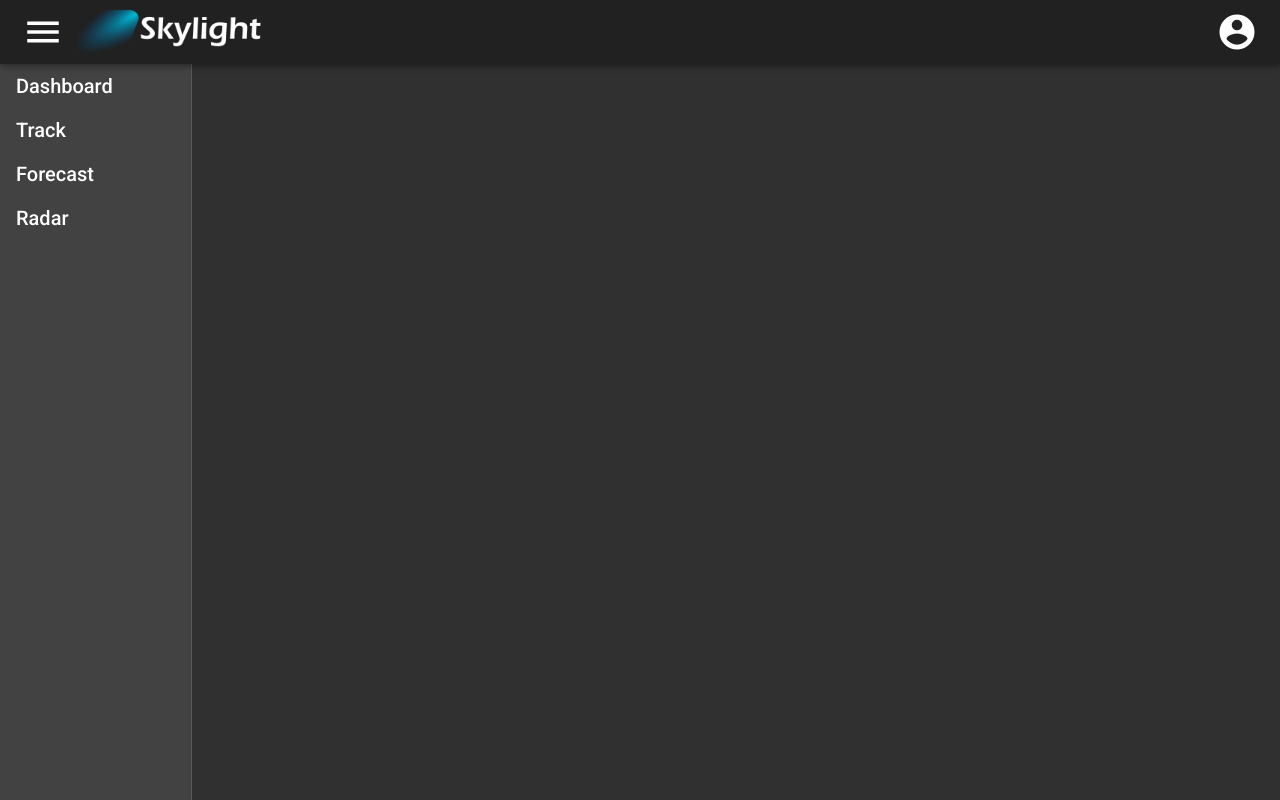
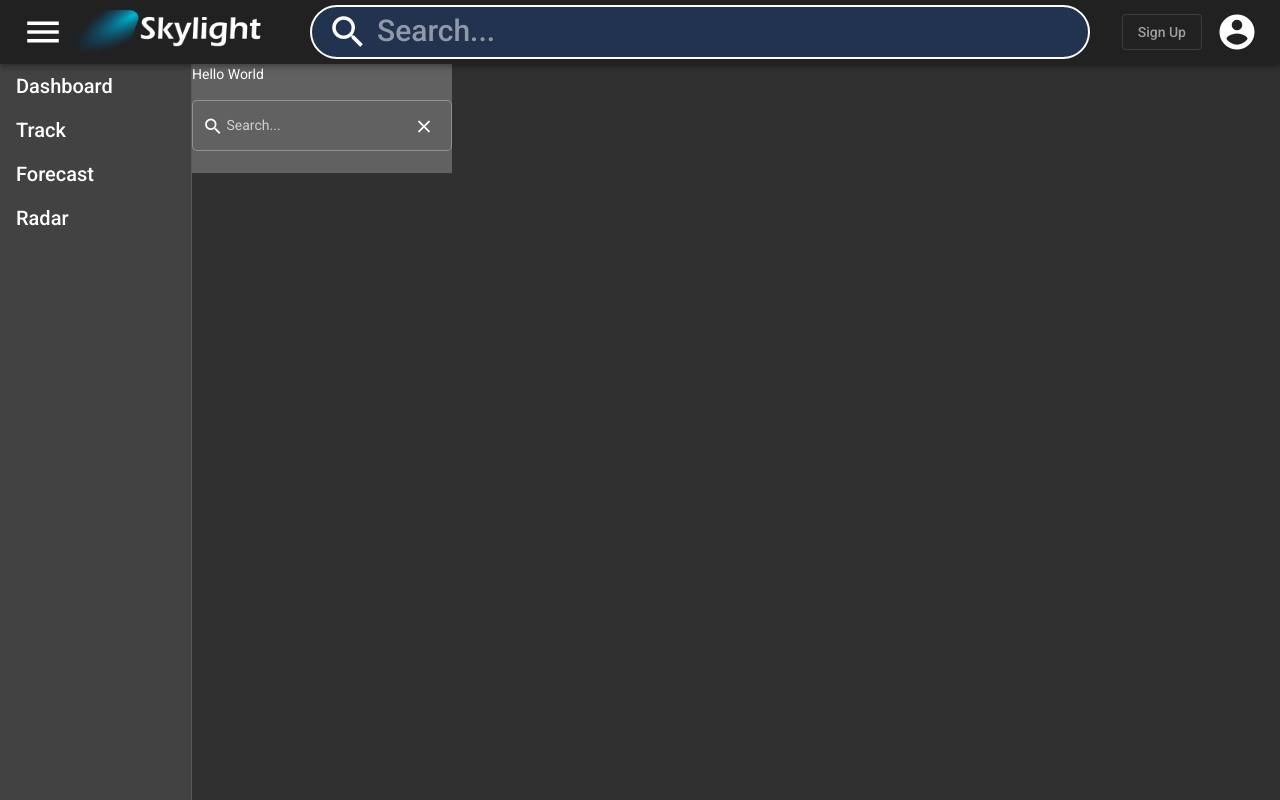
Before and after one commit to JTPenkalski/Skylight, an Angular app in the folder Skylight/Skylight-WebUI/: page / in a window 1280 px wide. Built offline with nearby package versions, Linux system fonts and the light colour scheme.

Commit message:
Added a custom search bar component for the toolbar. Still requires proper theming.

```diff
--- a/Skylight/Skylight-WebUI/src/components/app/app.component.html
+++ b/Skylight/Skylight-WebUI/src/components/app/app.component.html
@@ -1,17 +1,22 @@
 <div id="page">
   <!-- TOOLBAR -->
   <mat-toolbar class="toolbar mat-elevation-z4">
+    <span class="toolbar-group">
       <button class="mat-icon-button-xxl" mat-icon-button (click)="sidenav.toggle()">
         <mat-icon>menu</mat-icon>
       </button>
 
       <img id="logo" src="assets/logo256_64.png" alt="logo" />
+    </span>
 
-    <span class="horizontal-spacer"></span>
+    <skylight-search-bar class="horizontal-spacer"></skylight-search-bar>
 
+    <span class="toolbar-group" style="gap: 8px">
+      <button mat-stroked-button color="primary">Sign Up</button>
       <button class="mat-icon-button-xxl" mat-icon-button matTooltip="Login">
         <mat-icon>account_circle</mat-icon>
       </button>
+    </span>
   </mat-toolbar>
 
   <!-- MAIN CONTENT -->
@@ -24,8 +29,18 @@
       </ul>
     </mat-sidenav>
     <mat-sidenav-content role="main">
-      <main id="content">
+      <main id="content" style="margin-top: 64px">
         <p>Hello World</p>
+        <div class="search-bar">
+          <mat-form-field appearance="outline">
+            <mat-icon matPrefix>search</mat-icon>
+            <input matInput type="search">
+            <mat-label>Search...</mat-label>
+            <button matSuffix mat-icon-button aria-label="Clear">
+              <mat-icon>close</mat-icon>
+            </button>
+          </mat-form-field>
+        </div>
       </main>
     </mat-sidenav-content>
   </mat-sidenav-container>
--- a/Skylight/Skylight-WebUI/src/components/app/app.component.scss
+++ b/Skylight/Skylight-WebUI/src/components/app/app.component.scss
@@ -17,8 +17,20 @@
 }
 
 .toolbar {
+  align-items: center;
+  display: flex;
+  gap: 32px;
+  height: 64px;
+  min-height: 64px;
   position: fixed;
   z-index: 128;
+}
+
+.toolbar-group {
+  align-items: center;
+  display: flex;
+  height: 64px;
+  min-height: 64px;
 }
 
 .sidenav-container {
--- a/Skylight/Skylight-WebUI/src/modules/app.module.ts
+++ b/Skylight/Skylight-WebUI/src/components/app/app.module.ts
@@ -2,8 +2,8 @@ import { NgModule } from '@angular/core';
 import { BrowserAnimationsModule } from '@angular/platform-browser/animations';
 import { BrowserModule } from '@angular/platform-browser';
 
-import { SkylightLayoutModule } from './skylight-layout.module';
-import { AppComponent } from '../components/app/app.component';
+import { AppComponent } from './app.component';
+import { SkylightControlsModule } from 'components/controls/skylight-controls.module';
 
 @NgModule({
   bootstrap: [AppComponent],
@@ -13,7 +13,7 @@ import { AppComponent } from '../components/app/app.component';
   imports: [
     BrowserAnimationsModule,
     BrowserModule,
-    SkylightLayoutModule
+    SkylightControlsModule
   ]
 })
 export class AppModule { }
--- /dev/null
+++ b/Skylight/Skylight-WebUI/src/components/controls/skylight-search-bar/skylight-search-bar.component.html
@@ -0,0 +1,13 @@
+<div class="search-bar">
+  <span class="prefix">
+    <mat-icon class="mat-icon-xxl">search</mat-icon>
+  </span>
+  <span class="infix">
+    <input matInput [(ngModel)]="value" placeholder="Search..." type="search">
+  </span>
+  <span class="suffix">
+    <button class="mat-icon-button-xxl" mat-icon-button aria-label="Clear" [style.visibility]="value ? 'visible' : 'hidden'" (click)="value=''">
+      <mat-icon>close</mat-icon>
+    </button>
+  </span>
+</div>
--- /dev/null
+++ b/Skylight/Skylight-WebUI/src/components/controls/skylight-search-bar/skylight-search-bar.component.scss
@@ -0,0 +1,41 @@
+input[type="search"]::-webkit-search-decoration,
+input[type="search"]::-webkit-search-cancel-button,
+input[type="search"]::-webkit-search-results-button,
+input[type="search"]::-webkit-search-results-decoration {
+  -webkit-appearance:none;
+}
+
+.search-bar {
+  align-items: center;
+  background: #247cff34;
+  border: 0.125em solid white;
+  border-radius: 2em;
+  display: flex;
+  flex-direction: row;
+  gap: 8px;
+  height: 2.5em;
+  padding: 0 0.75em 0 0.75em;
+
+}
+
+.prefix {
+  display: flex;
+  flex: none;
+}
+
+.infix {
+  display: flex;
+  flex: 1;
+
+  input {
+    background: none;
+    border: none;
+    font-size: 1.5em;
+    outline: none;
+  }
+}
+
+.suffix {
+  display: flex;
+  flex: none;
+}
--- /dev/null
+++ b/Skylight/Skylight-WebUI/src/components/controls/skylight-search-bar/skylight-search-bar.component.ts
@@ -0,0 +1,12 @@
+import { Component } from '@angular/core';
+
+@Component({
+  selector: 'skylight-search-bar',
+  templateUrl: './skylight-search-bar.component.html',
+  styleUrls: ['./skylight-search-bar.component.scss']
+})
+export class SkylightSearchBarComponent {
+  public value: string = '';
+
+  constructor() { }
+}
--- a/Skylight/Skylight-WebUI/src/main.ts
+++ b/Skylight/Skylight-WebUI/src/main.ts
@@ -1,7 +1,7 @@
 import { enableProdMode } from '@angular/core';
 import { platformBrowserDynamic } from '@angular/platform-browser-dynamic';
 
-import { AppModule } from './modules/app.module';
+import { AppModule } from './components/app/app.module';
 import { environment } from './environments/environment';
 
 if (environment.production) {
--- a/Skylight/Skylight-WebUI/src/styles.scss
+++ b/Skylight/Skylight-WebUI/src/styles.scss
@@ -19,12 +19,33 @@ body {
   flex: 1 1 auto;
 }
 
-.icon-button {
-  font-size: 40px;
+// Icons/Icon Buttons
+@mixin mat-icon-size($name, $icon-size) {
+  mat-icon.mat-icon-#{$name} {
+    align-items: center !important;
+    display: inline-flex !important;
+    font-size: $icon-size !important;
+    height: $icon-size !important;
+    justify-content: center !important;
+    line-height: $icon-size !important;
+    padding: 0px !important;
+    width: $icon-size !important;
+
+    svg {
+      width: $icon-size !important;
+      height: $icon-size !important;
+    }
+  }
 }
 
-// Material Icon Buttons
-@mixin mat-icon-size($name, $button-size, $icon-size) {
+@include mat-icon-size('xxl', 42px);
+@include mat-icon-size('xl', 32px);
+@include mat-icon-size('large', 24px);
+@include mat-icon-size('medium', 19px);
+@include mat-icon-size('small', 16px);
+@include mat-icon-size('tiny', 12px);
+
+@mixin mat-icon-button-size($name, $button-size, $icon-size) {
   .mat-icon-button-#{$name} {
     align-items: center !important;
     display: inline-flex !important;
@@ -34,27 +55,22 @@ body {
     width: $button-size !important;
 
     mat-icon {
+      font-size: $icon-size !important;
+      height: $icon-size !important;
+      line-height: $icon-size !important;
       width: $icon-size !important;
-      height: $icon-size !important;
-      font-size: $icon-size !important;
-      line-height: $icon-size !important;
 
       svg {
+        height: $icon-size !important;
         width: $icon-size !important;
-        height: $icon-size !important;
       }
-    }
-
-    .mat-mdc-button-touch-target {
-      width: $button-size !important;
-      height: $button-size !important;
     }
   }
 }
 
-@include mat-icon-size('xxl', 54px, 42px);
-@include mat-icon-size('xl', 48px, 32px);
-@include mat-icon-size('large', 40px, 24px);
-@include mat-icon-size('medium', 32px, 19px);
-@include mat-icon-size('small', 26px, 16px);
-@include mat-icon-size('tiny', 20px, 12px);
+@include mat-icon-button-size('xxl', 54px, 42px);
+@include mat-icon-button-size('xl', 48px, 32px);
+@include mat-icon-button-size('large', 40px, 24px);
+@include mat-icon-button-size('medium', 32px, 19px);
+@include mat-icon-button-size('small', 26px, 16px);
+@include mat-icon-button-size('tiny', 20px, 12px);
```
Also changed, not shown: Skylight/Skylight-WebUI/src/components/controls/skylight-controls.module.ts (renamed from Skylight/Skylight-WebUI/src/modules/skylight-controls.module.ts, +16 -8 lines), Skylight/Skylight-WebUI/src/modules/skylight-layout.module.ts (deleted, +0 -29 lines), Skylight/Skylight-WebUI/src/services/skylight-services.module.ts (renamed from Skylight/Skylight-WebUI/src/modules/skylight-services.module.ts). Lines whose indentation alone changed are shown as unchanged.
